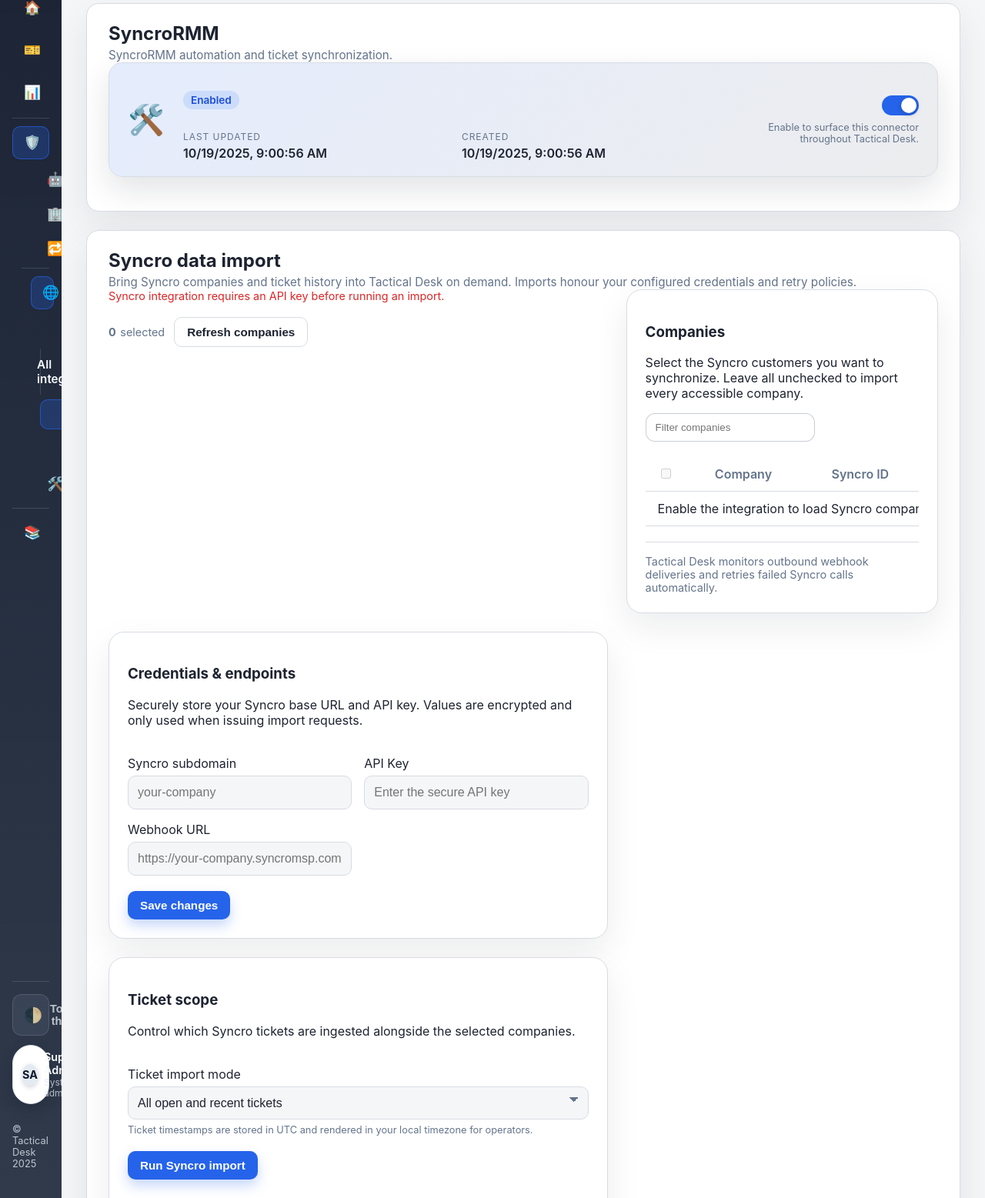
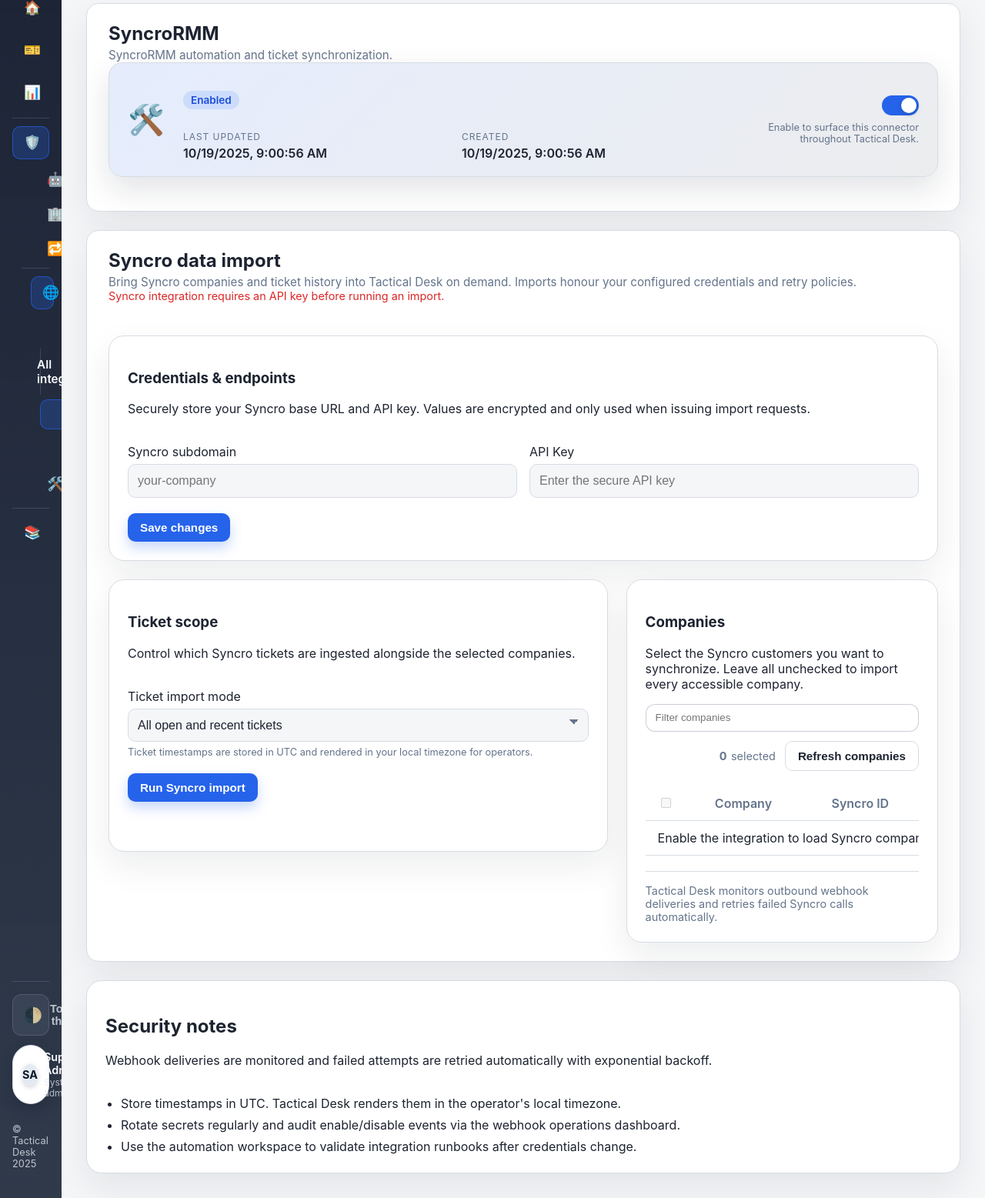
Before and after one commit to bradhawkins85/tacticaldesk, a FastAPI app: page /integrations/syncro-rmm in a window 1280 px wide. Shown: the part 100-1657 px from the top of the page at 77% size. Run offline with FastAPI, Linux system fonts and the light colour scheme; data comes from the database, SQL or seed files in the repository; parts of the project's set-up code (start-up, migrations or seed data) failed here and were passed over.

Commit message:
Refine Syncro layout tooling

```diff
--- a/app/main.py
+++ b/app/main.py
@@ -642,12 +642,6 @@ SYNCRO_SETTINGS_FIELDS = [
         "label": "API Key",
         "type": "password",
         "placeholder": "Enter the secure API key",
-    },
-    {
-        "key": "webhook_url",
-        "label": "Webhook URL",
-        "type": "url",
-        "placeholder": "https://your-company.syncromsp.com/webhooks",
     },
 ]
 
--- a/app/web/static/css/app.css
+++ b/app/web/static/css/app.css
@@ -1246,6 +1246,11 @@ body.sidebar-open .app-sidebar-overlay {
   justify-content: space-between;
   gap: 1rem;
   margin-bottom: 1rem;
+  grid-column: 1 / -1;
+}
+
+.syncro-import__credentials {
+  grid-column: 1 / -1;
 }
 
 .syncro-import__tools {
@@ -2422,6 +2427,30 @@ body.sidebar-open .app-sidebar-overlay {
     display: flex;
     align-items: center;
     gap: 0.75rem;
+    flex-wrap: wrap;
+}
+
+.panel__tools-group {
+    display: flex;
+    align-items: center;
+    gap: 0.75rem;
+}
+
+.panel__tools-group--filter {
+    flex: 1 1 220px;
+}
+
+.panel__tools-group--filter input[type='search'] {
+    width: 100%;
+}
+
+.panel__tools-group--actions {
+    margin-left: auto;
+    display: flex;
+    align-items: center;
+    gap: 0.75rem;
+    flex-wrap: wrap;
+    justify-content: flex-end;
 }
 
 .panel__tools input[type='search'] {
--- a/app/web/templates/integration_detail.html
+++ b/app/web/templates/integration_detail.html
@@ -107,81 +107,10 @@
   >
     <div class="syncro-import__status">
       <div class="form-message" data-role="syncro-import-message" aria-live="polite"></div>
-      <div class="syncro-import__tools">
-        <span class="syncro-import__selection">
-          <strong data-role="syncro-selection-count">0</strong>
-          selected
-        </span>
-        <button
-          class="secondary-button"
-          type="button"
-          data-action="syncro-refresh-companies"
-          data-syncro-lock="true"
-          {% if not module.enabled %}disabled{% endif %}
-        >
-          Refresh companies
-        </button>
     </div>
-    </div>
-    <div class="syncro-import-grid__column">
-      <div class="panel">
-        <header class="panel__header">
-          <div class="panel__intro">
-            <h3 class="panel__title">Companies</h3>
-            <p class="panel__subtitle">
-              Select the Syncro customers you want to synchronize. Leave all unchecked to import every accessible
-              company.
-            </p>
-          </div>
-          <div class="panel__tools">
-            <label class="visually-hidden" for="syncro-company-filter">Search companies</label>
-            <input
-              id="syncro-company-filter"
-              type="search"
-              placeholder="Filter companies"
-              data-role="table-filter"
-              data-syncro-lock="true"
-              {% if not module.enabled %}disabled{% endif %}
-            />
-          </div>
-        </header>
-        <div class="panel__body">
-          <div class="table-wrapper">
-            <table class="data-table" data-role="sortable-table" data-syncro-company-table="true">
-              <thead>
-                <tr>
-                  <th scope="col">
-                    <label class="visually-hidden" for="syncro-company-select-all">Select all companies</label>
-                    <input
-                      id="syncro-company-select-all"
-                      type="checkbox"
-                      data-role="syncro-select-all"
-                      data-syncro-lock="true"
-                      {% if not module.enabled %}disabled{% endif %}
-                    />
-                  </th>
-                  <th scope="col" data-sort-key="name">Company</th>
-                  <th scope="col" data-sort-key="external_id">Syncro ID</th>
-                  <th scope="col" data-sort-key="contact">Primary contact</th>
-                </tr>
-              </thead>
-              <tbody data-role="syncro-company-tbody">
-                <tr data-role="syncro-empty-row">
-                  <td colspan="4">Enable the integration to load Syncro companies.</td>
-                </tr>
-              </tbody>
-            </table>
-          </div>
-        </div>
-        <footer class="panel__footer">
-          Tactical Desk monitors outbound webhook deliveries and retries failed Syncro calls automatically.
-        </footer>
-      </div>
-    </div>
-    <div class="syncro-import-grid__column">
     <form
       id="integration-settings-form"
-        class="panel integration-form"
+      class="panel integration-form syncro-import__credentials"
       data-slug="{{ module.slug }}"
     >
       <header class="panel__header">
@@ -212,6 +141,7 @@
         <div class="form-message" data-role="form-message" aria-live="polite"></div>
       </div>
     </form>
+    <div class="syncro-import-grid__column">
       <form class="panel syncro-import__form" data-role="syncro-import-form">
         <header class="panel__header">
           <div class="panel__intro">
@@ -320,6 +250,78 @@
         </div>
       </form>
     </div>
+    <div class="syncro-import-grid__column">
+      <div class="panel">
+        <header class="panel__header">
+          <div class="panel__intro">
+            <h3 class="panel__title">Companies</h3>
+            <p class="panel__subtitle">
+              Select the Syncro customers you want to synchronize. Leave all unchecked to import every accessible
+              company.
+            </p>
+          </div>
+          <div class="panel__tools">
+            <div class="panel__tools-group panel__tools-group--filter">
+              <label class="visually-hidden" for="syncro-company-filter">Search companies</label>
+              <input
+                id="syncro-company-filter"
+                type="search"
+                placeholder="Filter companies"
+                data-role="table-filter"
+                data-syncro-lock="true"
+                {% if not module.enabled %}disabled{% endif %}
+              />
+            </div>
+            <div class="panel__tools-group panel__tools-group--actions">
+              <span class="syncro-import__selection">
+                <strong data-role="syncro-selection-count">0</strong>
+                selected
+              </span>
+              <button
+                class="secondary-button"
+                type="button"
+                data-action="syncro-refresh-companies"
+                data-syncro-lock="true"
+                {% if not module.enabled %}disabled{% endif %}
+              >
+                Refresh companies
+              </button>
+            </div>
+          </div>
+        </header>
+        <div class="panel__body">
+          <div class="table-wrapper">
+            <table class="data-table" data-role="sortable-table" data-syncro-company-table="true">
+              <thead>
+                <tr>
+                  <th scope="col">
+                    <label class="visually-hidden" for="syncro-company-select-all">Select all companies</label>
+                    <input
+                      id="syncro-company-select-all"
+                      type="checkbox"
+                      data-role="syncro-select-all"
+                      data-syncro-lock="true"
+                      {% if not module.enabled %}disabled{% endif %}
+                    />
+                  </th>
+                  <th scope="col" data-sort-key="name">Company</th>
+                  <th scope="col" data-sort-key="external_id">Syncro ID</th>
+                  <th scope="col" data-sort-key="contact">Primary contact</th>
+                </tr>
+              </thead>
+              <tbody data-role="syncro-company-tbody">
+                <tr data-role="syncro-empty-row">
+                  <td colspan="4">Enable the integration to load Syncro companies.</td>
+                </tr>
+              </tbody>
+            </table>
+          </div>
+        </div>
+        <footer class="panel__footer">
+          Tactical Desk monitors outbound webhook deliveries and retries failed Syncro calls automatically.
+        </footer>
+      </div>
+    </div>
   </div>
   {% else %}
   <header class="section-header">
```
Also changed, not shown: changes.md (+2 -0 lines). Lines whose indentation alone changed are shown as unchanged.
